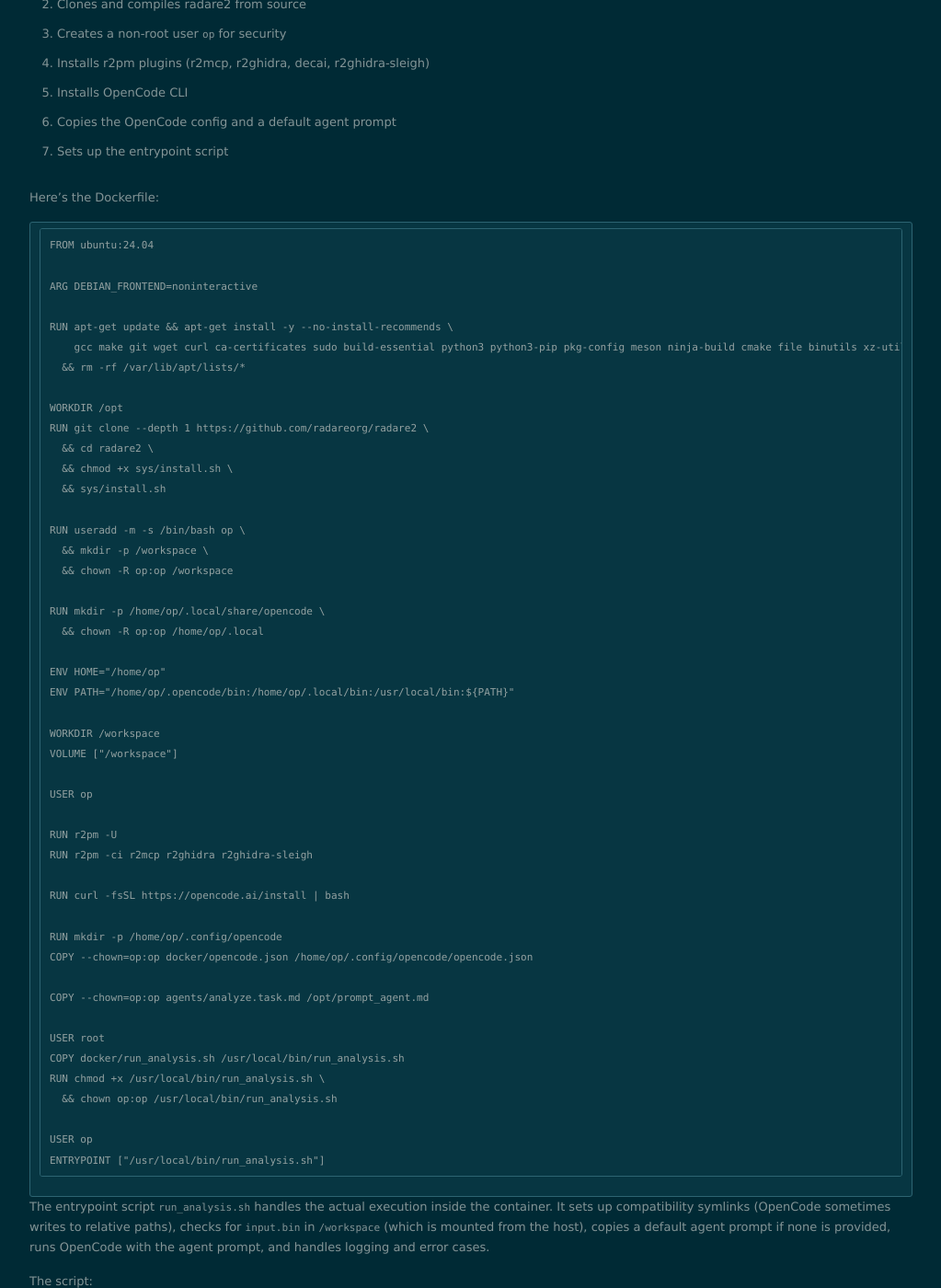
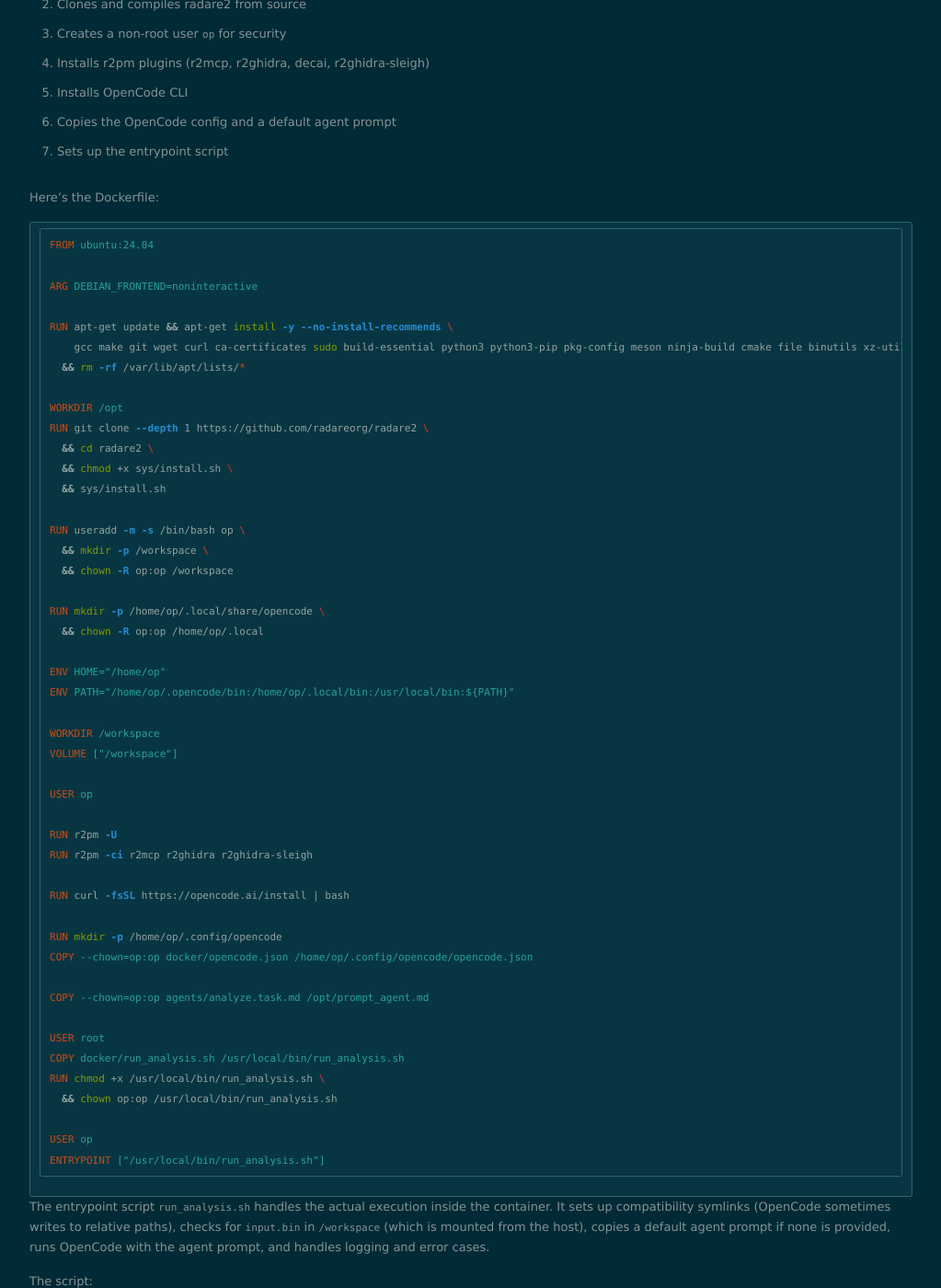
Before and after one commit to dan1t0/blog, a Jekyll site: the page built from _posts/2026-01-02-Using-radare2-mcp-with-r2ghidra-as-security-consultant.md, in a window 1280 px wide and 1400 px high, scrolled down 4234 px. Shown: the whole window at 92% size, without its empty margins (128-1151 px from the left). Built offline with Jekyll 4.4.1, drawn with Linux system fonts in a browser that asks for light colours; nearby versions of some CDN libraries; part of the change alters nothing that is shown; some of the changed text lies outside the part shown.

````diff
--- a/_posts/2026-01-2-Using-radare2-mcp-with-r2ghidra-as-security-consultant.md
+++ b/_posts/2026-01-02-Using-radare2-mcp-with-r2ghidra-as-security-consultant.md
@@ -1,7 +1,7 @@
 ---
 layout: post
 title: "Using radare2 mcp with r2ghidra as security consultant"
-date: 2026-1-3
+date: 2026-01-02
 categories: [reversing, security, automation, docker]
 tags: [radare2, r2ghidra, r2mcp, opencode, docker, AI, automation, reversing, security]
 ---
@@ -118,7 +118,6 @@ Keep in mind that prompts don't always work the same way across all LLMs, especi
 
 *"One prompt to rule them all, one prompt to find them, one prompt to bring them all, and in the darkness bind them."*
 
-
 ## Demo
 
 Once everything is set up, using the tool is pretty easy. I created a bash script `run_r2agent.sh` that handles the Docker container setup and execution. Here's how you use it:
@@ -163,6 +162,7 @@ The analysis usually takes a few minutes depending on the binary size and comple
 To make this reproducible and avoid dependency issues, I dockerized everything. The Dockerfile is based on Ubuntu 24.04 and installs all the tools we need.
 
 The Dockerfile does the following:
+
 1. Installs build dependencies (gcc, make, git, cmake, etc.)
 2. Clones and compiles radare2 from source
 3. Creates a non-root user `op` for security
@@ -172,7 +172,8 @@ The Dockerfile does the following:
 7. Sets up the entrypoint script
 
 Here's the Dockerfile:
-```
+
+```dockerfile
 FROM ubuntu:24.04
 
 ARG DEBIAN_FRONTEND=noninteractive
@@ -379,6 +380,7 @@ I also created a watchdog script (`watchdog.sh`) specifically for the bot. Somet
 Security and restrictions: The bot uses an allowlist system where only specific Telegram user IDs can interact with it. Why? First, 99% of the code is vibecoded. And I'm not a professional developer, so there are probably bugs lurking in there somewhere. More importantly, I don't want my laptop to become someone else's free cloud computing service. The bot runs on my local server, and I'd rather not have random people on the internet sending me binaries to analyze 24/7, my CPU stays mine!
 
 Setup:
+
 1. Create a bot with [@BotFather](https://t.me/botfather) on Telegram
 2. Get your bot token
 3. Add your Telegram user ID to `allowlist.json`
````
